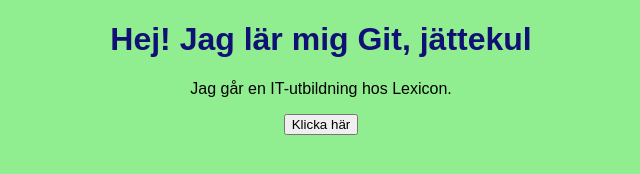
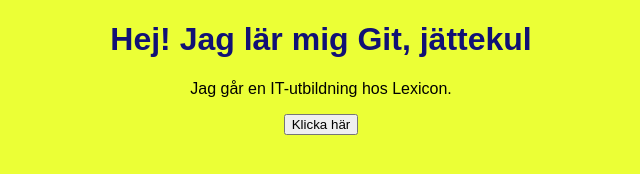
Before and after one commit to OlaJons/Grupp-4-Repository-1, a plain HTML site: page index.html in a window 1280 px wide. Shown: the whole page, without its empty margins (319-959 px from the left). Drawn offline with Linux system fonts and the light colour scheme.

Commit message:
Change background color

```diff
--- a/style.css
+++ b/style.css
@@ -1,6 +1,6 @@
 body {
    font-family: Arial, sans-serif;
-   background-color: lightgreen;
+   background-color: rgb(235, 255, 54);
    text-align: center;
 }
 h1 { color: rgb(17, 17, 117); }
```
